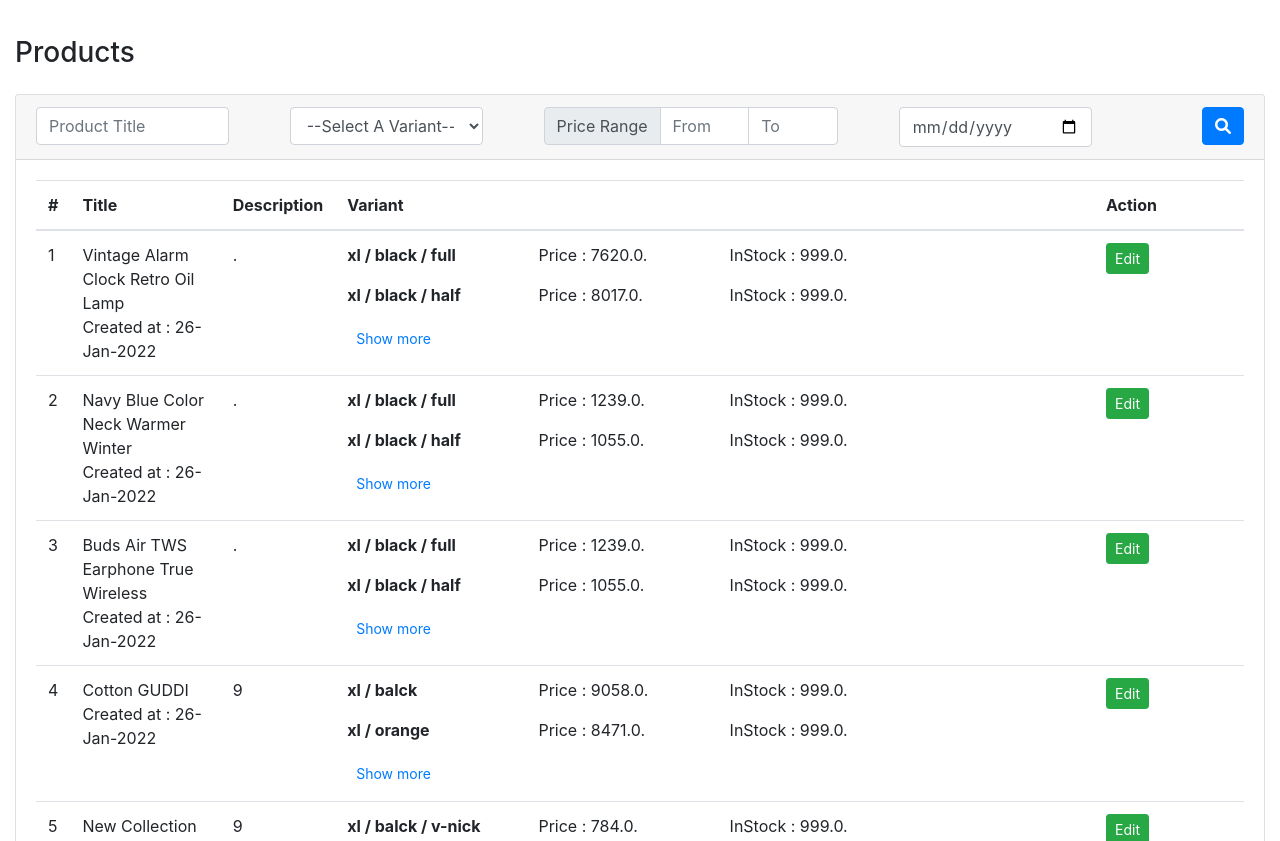
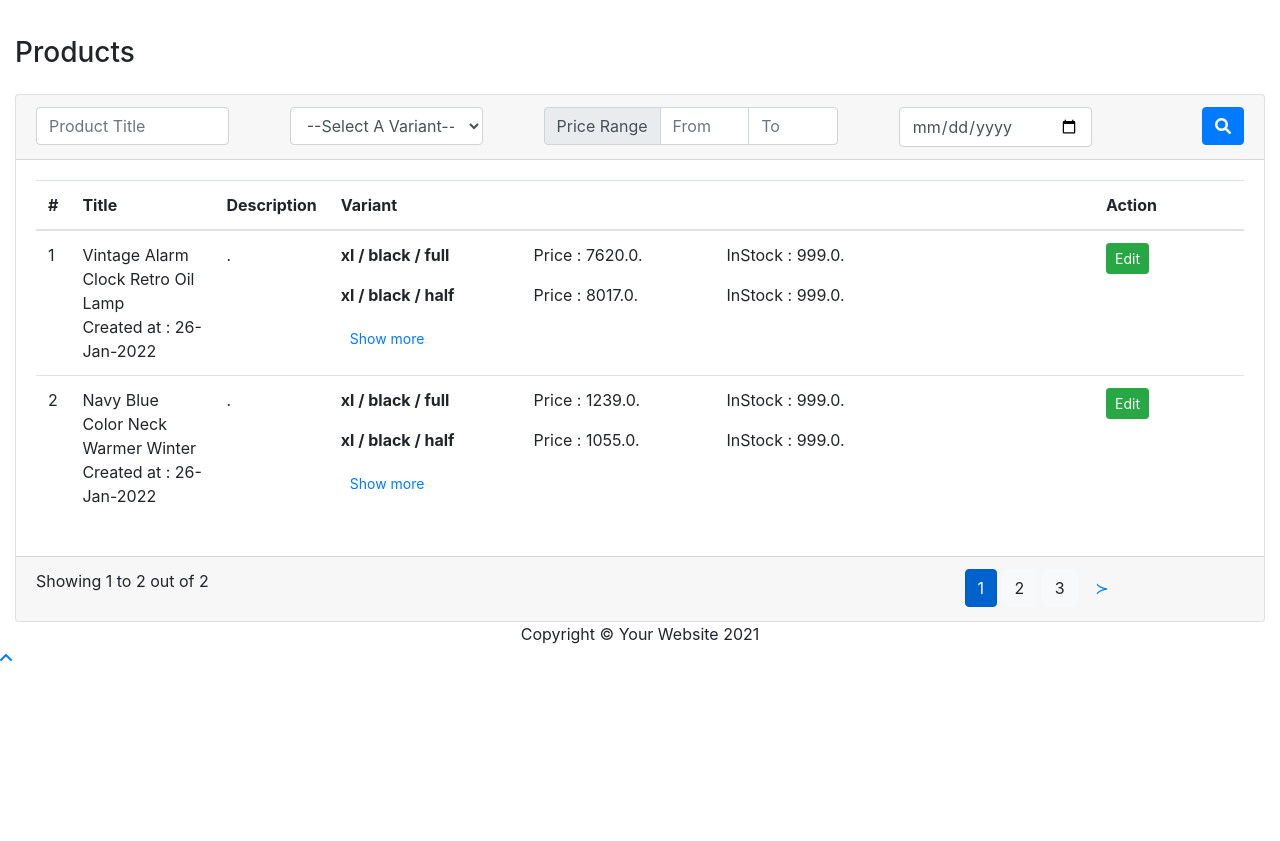
Before and after one commit to plabondatta26/Coding-test-mediusware, a Django app: page /product/list/ in a window 1280 px wide. Shown: the part 619-1460 px from the top of the page. After the commit the page ends 1280 px from the top, so only its background shows below. Run offline with Django 3.2, Linux system fonts and the light colour scheme; data comes from the database, SQL or seed files in the repository; style sheets or scripts are compiled from the project's sources; some libraries are stand-ins or nearby versions.

Commit message:
pagination added

```diff
--- a/src/product/templates/products/list.html
+++ b/src/product/templates/products/list.html
@@ -157,8 +157,26 @@
                 <div class="col-md-6">
                     <p>{{pagination_details}}</p>
                 </div>
-                <div class="col-md-2">
+                <div class="col-md-3">
 
+                    <div class="pagination">
+                        <span class="step-links">
+                            {% if page_obj.has_previous %}
+                                <a href="?page=1" class="btn pagination_btn">&#8826;</a>
+                                <a href="?page={{ page_obj.previous_page_number }}" class="btn pagination_btn">{{ page_obj.previous_page_number }}</a>
+                            {% endif %}
+
+                            <a href="?page={{ page_obj.number }}" class="btn btn-primary pagination_btn active">{{ page_obj.number }}</a>
+
+                            {% if page_obj.has_next %}
+                                <a href="?page={{ page_obj.next_page_number }}" class="btn btn-light pagination_btn">{{ page_obj.next_page_number }}</a>
+                                {% if page_obj.next_page_number < page_obj.paginator.num_pages%}
+                                <a href="?page={{ page_obj.next_page_number|add:1 }}" class="btn btn-light pagination_btn">{{ page_obj.next_page_number|add:1 }}</a>
+                                {% endif %}
+                                <a href="?page={{ page_obj.paginator.num_pages }}" class="btn pagination_btn">&#8827;</a>
+                            {% endif %}
+                        </span>
+                    </div>
                 </div>
             </div>
         </div>
--- a/src/product/views/product.py
+++ b/src/product/views/product.py
@@ -17,7 +17,7 @@ class CreateProductView(generic.TemplateView):
 
 class ProductListView(generic.ListView):
     template_name = 'products/list.html'
-    paginate_by = 10  # Set the number of products to display per page
+    paginate_by = 2  # Set the number of products to display per page
 
     def get_queryset(self):
         queryset = Product.objects.all()
@@ -54,15 +54,16 @@ class ProductListView(generic.ListView):
         paginator = Paginator(context["product_list"], self.paginate_by)
         page_number = self.request.GET.get('page')
         page_obj = paginator.get_page(page_number)
-
         context["products"] = page_obj
         context["product_data"] = product_list_data
-        context["pagination_details"] = self.get_pagination_details(page_obj)
+        context["pagination_details"] = self.get_pagination_details(page_obj, paginator)
         return context
 
-    def get_pagination_details(self, page_obj):
-        start_index = (page_obj.number - 1) * self.paginate_by + 1
-        end_index = start_index + len(page_obj) - 1
-        total_count = page_obj.paginator.count
+    def get_pagination_details(self, page_obj, paginator):
+        start_index = (page_obj.number - 1) * paginator.per_page + 1
+        end_index = start_index + paginator.per_page - 1
+        if end_index > paginator.count:
+            end_index = paginator.count
+        return f"Showing { start_index } to { end_index } out of {paginator.count }"
 
         return f"Showing {start_index} to {end_index} out of {total_count}"
```
